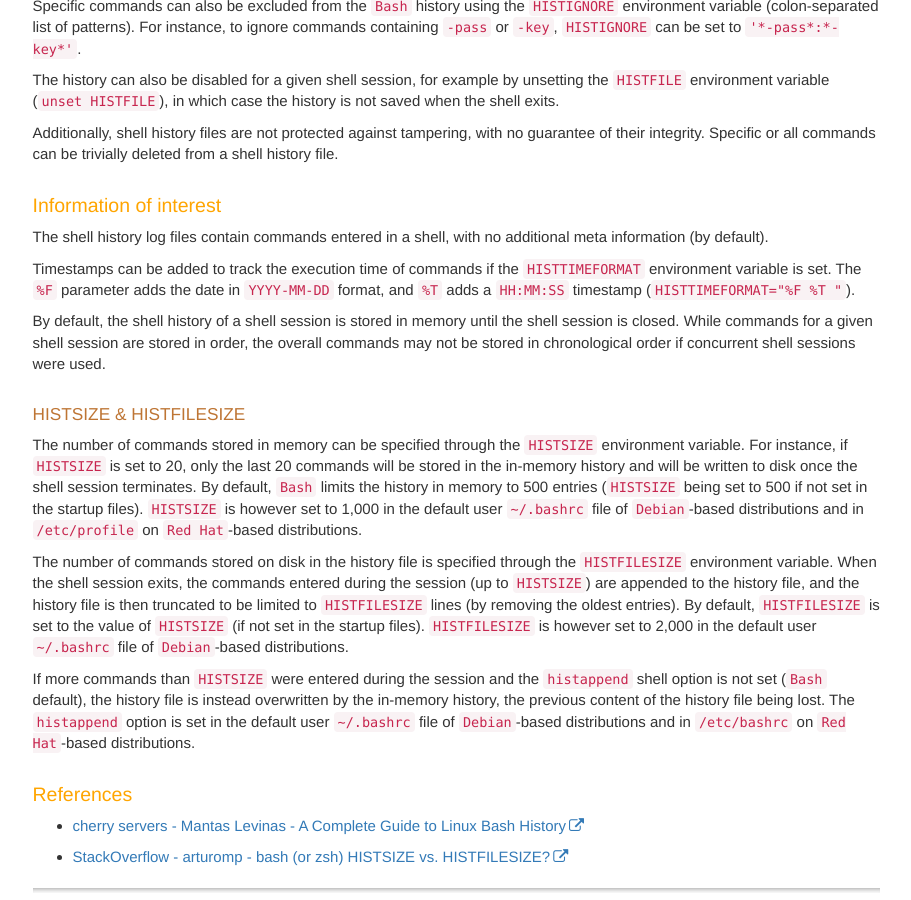
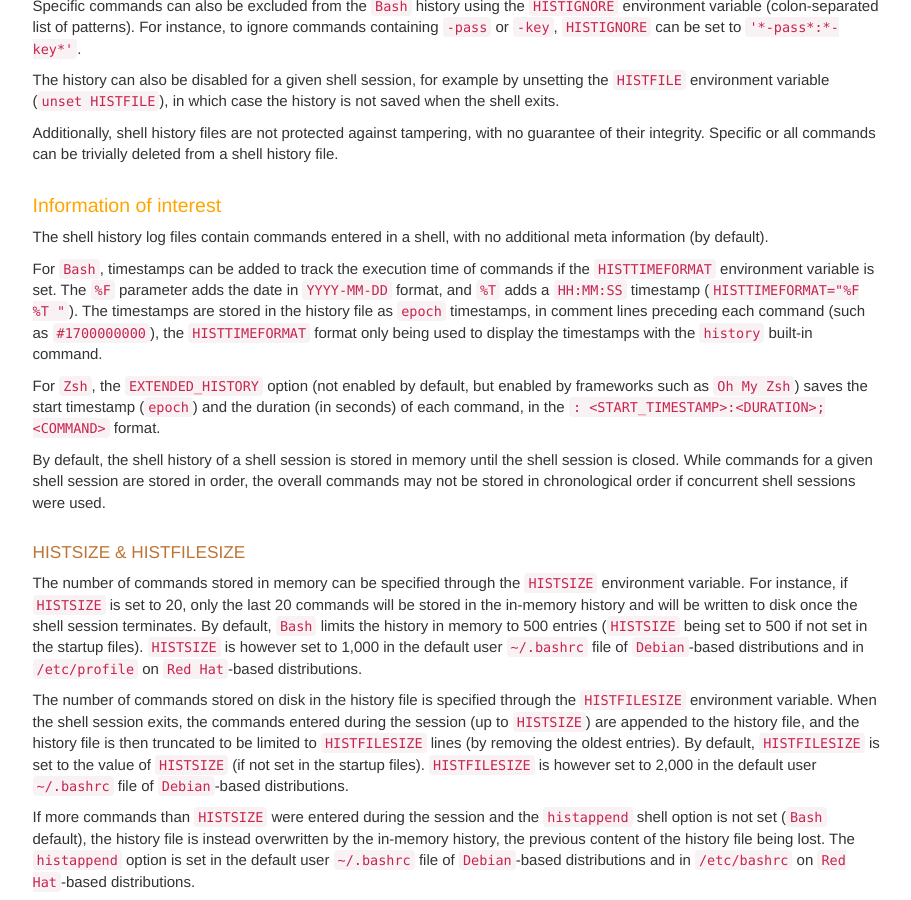
Before and after one commit to Qazeer/artefacts.help, a Jekyll site: the page built from pages/linux/shell_histories.md, in a window 1280 px wide and 900 px high, scrolled down 1272 px. Shown: the whole window, without its empty margins (330-1241 px from the left). Built offline with Jekyll 4.4.1, drawn with Linux system fonts in a browser that asks for light colours; comment, search, counter and statistics services are not loaded.

Commit message:
[Artefact] Linux shell histories - Clarify the history timestamps format

```diff
--- a/pages/linux/shell_histories.md
+++ b/pages/linux/shell_histories.md
@@ -1,7 +1,7 @@
 ---
 title: Shell histories
 summary: 'The shell history log files are linked to the shell history feature, which tracks a user''s command-line history for a given shell (Bash, Zsh, etc.). While easily bypassed or deleted, the history log files can be a valuable source of information on actions performed by a given user.\n\n The shell history log files contain commands entered in an (interactive) shell, with no additional meta information, such as timestamps (by default). By default, the shell history of a shell session is stored in memory until the shell session is closed.\n\n The behavior of the history feature can be modified by setting a number of environment variables (HISTFILE, HISTCONTROL, HISTIGNORE, HISTTIMEFORMAT, HISTSIZE, HISTFILESIZE, etc.).'
-keywords: shell, history, bash, zsh, bash_history, .bash_history, zsh_history, .zsh_history, .histfile, HISTFILE, HISTCONTROL, HISTIGNORE, HISTTIMEFORMAT, HISTSIZE, HISTFILESIZE, histappend, SAVEHIST, HIST_IGNORE_SPACE
+keywords: shell, history, bash, zsh, bash_history, .bash_history, zsh_history, .zsh_history, .histfile, HISTFILE, HISTCONTROL, HISTIGNORE, HISTTIMEFORMAT, HISTSIZE, HISTFILESIZE, histappend, SAVEHIST, HIST_IGNORE_SPACE, EXTENDED_HISTORY
 tags:
   - linux_program_execution
   - linux_files_and_folders_access
@@ -77,10 +77,18 @@ deleted from a shell history file.
 The shell history log files contain commands entered in a shell, with no
 additional meta information (by default).
 
-Timestamps can be added to track the execution time of commands if the
-`HISTTIMEFORMAT` environment variable is set. The `%F` parameter adds the
+For `Bash`, timestamps can be added to track the execution time of commands if
+the `HISTTIMEFORMAT` environment variable is set. The `%F` parameter adds the
 date in `YYYY-MM-DD` format, and `%T` adds a `HH:MM:SS` timestamp
-(`HISTTIMEFORMAT="%F %T "`).
+(`HISTTIMEFORMAT="%F %T "`). The timestamps are stored in the history file as
+`epoch` timestamps, in comment lines preceding each command (such as
+`#1700000000`), the `HISTTIMEFORMAT` format only being used to display the
+timestamps with the `history` built-in command.
+
+For `Zsh`, the `EXTENDED_HISTORY` option (not enabled by default, but enabled
+by frameworks such as `Oh My Zsh`) saves the start timestamp (`epoch`) and the
+duration (in seconds) of each command, in the
+`: <START_TIMESTAMP>:<DURATION>;<COMMAND>` format.
 
 By default, the shell history of a shell session is stored in memory until the
 shell session is closed. While commands for a given shell session are stored in
```
